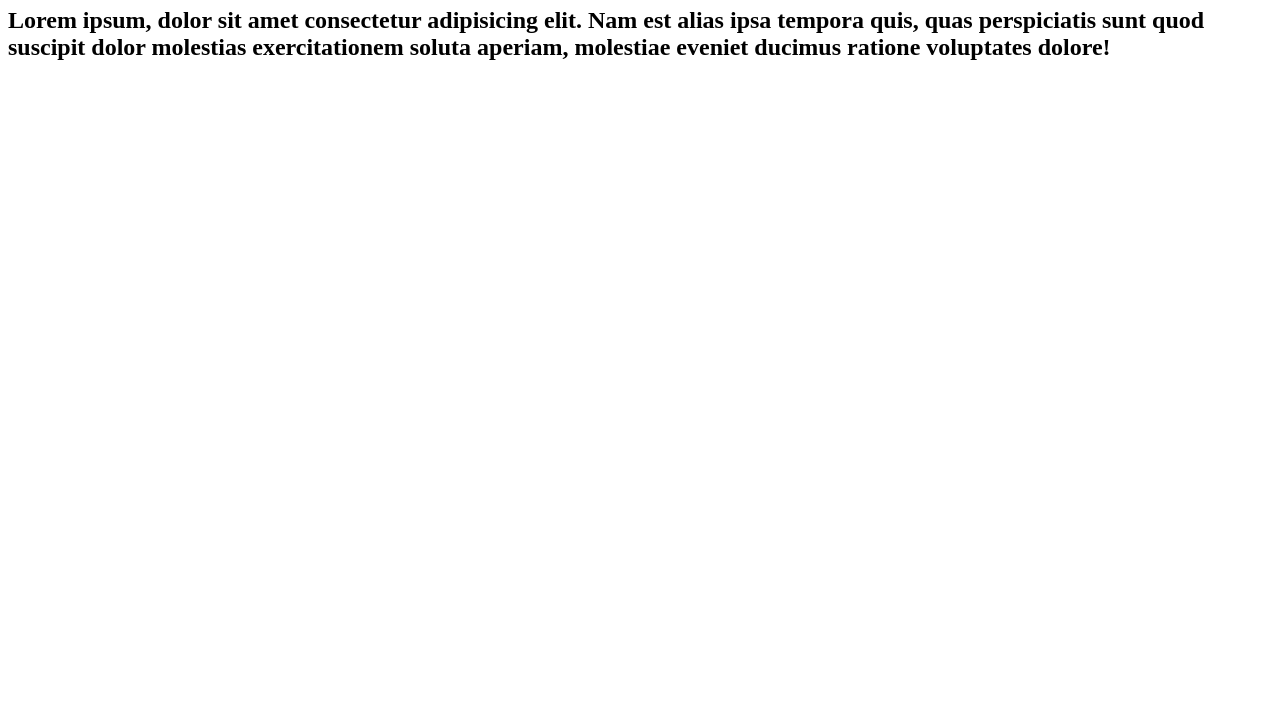
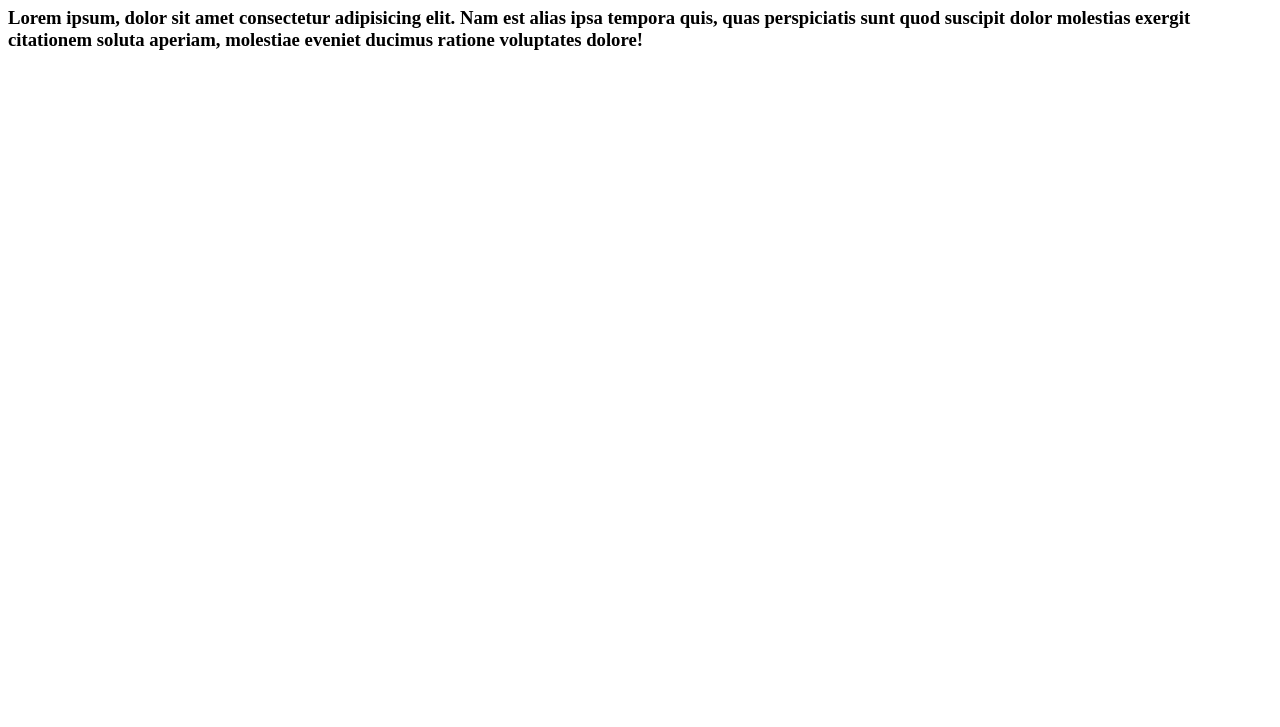
Before and after one commit to MatheusPereirajj/curso-git, a plain HTML site: page index.html in a window 1280 px wide. Shown: the part 73-800 px from the top of the page. Drawn offline with Linux system fonts and the light colour scheme.

Commit message:
12° commit - atualizando o h2 p/ h3

```diff
--- a/index.html
+++ b/index.html
@@ -9,8 +9,8 @@
     <h1>
         Hello, World!
     </h1>
-    <h2>
-        Lorem ipsum, dolor sit amet consectetur adipisicing elit. Nam est alias ipsa tempora quis, quas perspiciatis sunt quod suscipit dolor molestias exercitationem soluta aperiam, molestiae eveniet ducimus ratione voluptates dolore!
-    </h2>
+    <h3>
+        Lorem ipsum, dolor sit amet consectetur adipisicing elit. Nam est alias ipsa tempora quis, quas perspiciatis sunt quod suscipit dolor molestias exergit citationem soluta aperiam, molestiae eveniet ducimus ratione voluptates dolore!
+    </h3>
 </body>
 </html>
```
